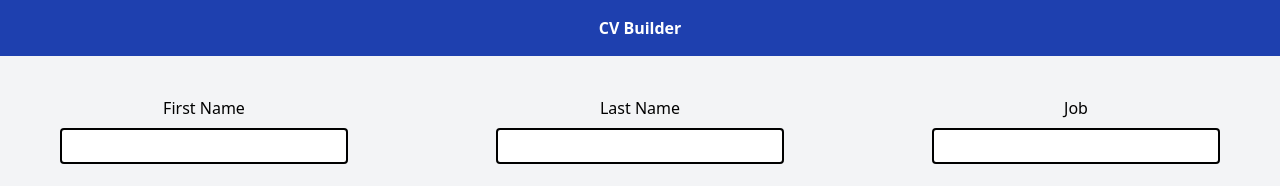
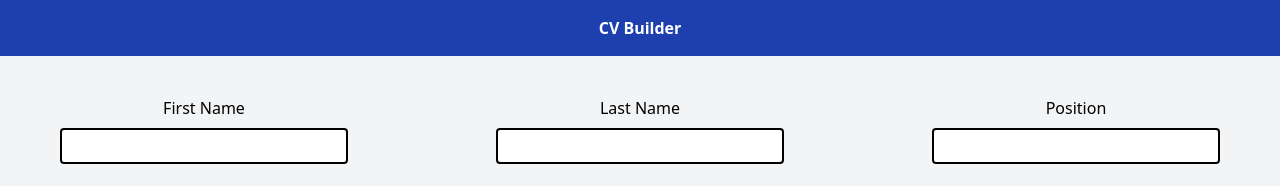
Before and after one commit to MarwanZahran25/CV-app, a React (Vite) app in the folder cv-app/: page / in a window 1280 px wide. Shown: the top 186 px of the page. Built offline with nearby package versions, Linux system fonts and the light colour scheme.

Commit message:
changed the word job to position

```diff
--- a/cv-app/src/components/PersonalInfo.jsx
+++ b/cv-app/src/components/PersonalInfo.jsx
@@ -35,7 +35,7 @@ export default function PersonalInfo() {
             state={lastName}
           />
           <Input
-            fieldName="Job"
+            fieldName="Position"
             onChange={(e) => {
               setJob(e.target.value);
             }}
```
